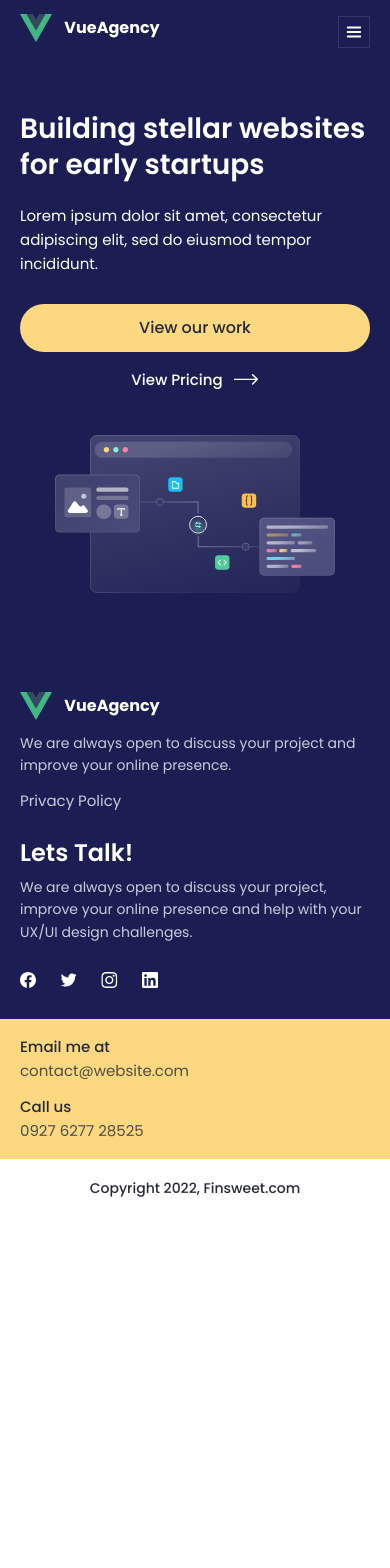
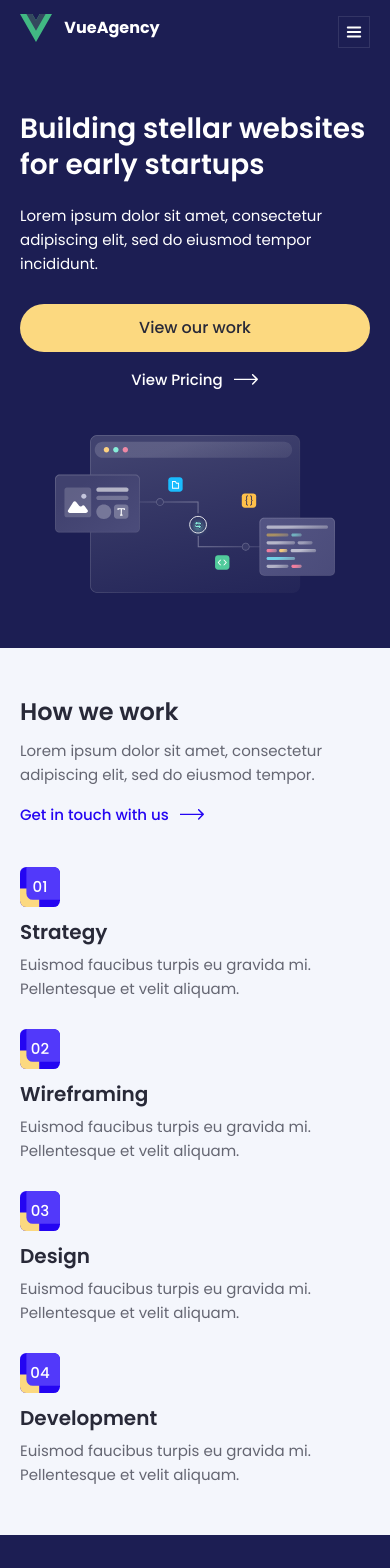
Before and after one commit to danelian/vueagency, a Vue app: page / in a window 390 px wide. Shown: the top 1568 px of the page. Before the commit the page ends 1219 px from the top, so only its background shows below. Built offline with nearby package versions, Linux system fonts and the light colour scheme.

Commit message:
section home-howwework - desktop & adaptation

```diff
--- a/src/assets/main.css
+++ b/src/assets/main.css
@@ -1,4 +1,9 @@
 @import './base.css';
+
+section {
+  padding-top: 128px;
+  padding-bottom: 128px;
+}
 
 .title-h1 {
   margin-top: 0;
@@ -21,6 +26,17 @@
 }
 .title-h2:not(:last-child) {
   margin-bottom: 16px;
+}
+.title-h5 {
+  margin-top: 0;
+  margin-bottom: 0;
+  font-size: 32px;
+  font-weight: 600;
+  line-height: 1.3;
+  color: var(--dark-blue-color);
+}
+.title-h5:not(:last-child) {
+  margin-bottom: 8px;
 }
 
 .row-buttons {
@@ -72,6 +88,10 @@
 }
 
 @media screen and (max-width: 1024px) {
+  section {
+    padding-top: 80px;
+    padding-bottom: 80px;
+  }
   .title-h1 {
     font-size: 40px;
   }
@@ -83,6 +103,9 @@
   }
   .title-h2:not(:last-child) {
     margin-bottom: 12px;
+  }
+  .title-h5 {
+    font-size: 24px;
   }
   .row-buttons {
     margin-top: 36px;
@@ -104,11 +127,18 @@
 }
 
 @media screen and (max-width: 576px) {
+  section {
+    padding-top: 48px;
+    padding-bottom: 48px;
+  }
   .title-h1 {
     font-size: 28px;
   }
   .title-h2 {
     font-size: 24px;
+  }
+  .title-h5 {
+    font-size: 20px;
   }
   .row-buttons {
     margin-top: 28px;
--- /dev/null
+++ b/src/components/blocks/HomeHowWeWork.vue
@@ -0,0 +1,170 @@
+<script></script>
+
+<template>
+  <section class="home-howwework">
+    <div class="container">
+      <div class="home-howwework__container">
+        <div class="home-howwework__left">
+          <div class="heading">
+            <h2 class="title-h2">How we work</h2>
+            <p>Lorem ipsum dolor sit amet, consectetur adipiscing elit, sed do eiusmod tempor.</p>
+            <RouterLink to="/contact-us" class="link-witharrow">Get in touch with us<svg width="26" height="13" viewBox="0 0 26 13" fill="none" xmlns="http://www.w3.org/2000/svg"><path fill-rule="evenodd" clip-rule="evenodd" d="M20.1587 1.21301L24.787 5.84135C25.071 6.12537 25.071 6.58585 24.787 6.86987L20.1587 11.4982C19.8746 11.7822 19.4141 11.7822 19.1301 11.4982C18.8461 11.2142 18.8461 10.7537 19.1301 10.4697L22.5169 7.08288H1V5.62834H22.5169L19.1301 2.24153C18.8461 1.95751 18.8461 1.49703 19.1301 1.21301C19.4141 0.928996 19.8746 0.928996 20.1587 1.21301Z" fill="currentColor"/></svg></RouterLink>
+          </div>
+        </div>
+        <div class="home-howwework__right">
+          <div class="points__list">
+            <div class="point-item">
+              <div class="point-item__icon">01</div>
+              <h3 class="title-h5">Strategy</h3>
+              <p>Euismod faucibus turpis eu gravida mi. Pellentesque et velit aliquam.</p>
+            </div>
+            <div class="point-item">
+              <div class="point-item__icon">02</div>
+              <h3 class="title-h5">Wireframing</h3>
+              <p>Euismod faucibus turpis eu gravida mi. Pellentesque et velit aliquam.</p>
+            </div>
+            <div class="point-item">
+              <div class="point-item__icon">03</div>
+              <h3 class="title-h5">Design</h3>
+              <p>Euismod faucibus turpis eu gravida mi. Pellentesque et velit aliquam.</p>
+            </div>
+            <div class="point-item">
+              <div class="point-item__icon">04</div>
+              <h3 class="title-h5">Development</h3>
+              <p>Euismod faucibus turpis eu gravida mi. Pellentesque et velit aliquam.</p>
+            </div>
+          </div>
+        </div>
+      </div>
+    </div>
+  </section>
+</template>
+
+<style lang="scss" scoped>
+.home-howwework {
+  background-color: var(--grey-color);
+  &__container {
+    display: flex;
+    align-items: flex-start;
+    justify-content: space-between;
+    width: 100%;
+  }
+  &__left {
+    width: calc(41.5% - 16px);
+    .heading {
+      p {
+        max-width: 400px;
+      }
+      .link-witharrow {
+        margin-top: 20px;
+        color: var(--royal-blue-color);
+        &:hover {
+          color: var(--tint-blue-color);
+        }
+      }
+    }
+  }
+  &__right {
+    width: calc(59.5% - 16px);
+  }
+}
+
+.point {
+  &s__list {
+    display: flex;
+    align-items: flex-start;
+    justify-content: flex-start;
+    flex-wrap: wrap;
+    width: 100%;
+    .point-item {
+      margin-top: 44px;
+      width: calc(50% - 12px);
+      &:nth-child(odd) {
+        margin-right: 24px;
+      }
+      &:nth-child(-n+2) {
+        margin-top: 0;
+      }
+    }
+  }
+  &-item {
+    display: flex;
+    flex-direction: column;
+    align-items: flex-start;
+    justify-content: flex-start;
+    width: 100%;
+    &__icon {
+      position: relative;
+      display: flex;
+      align-items: center;
+      justify-content: center;
+      margin-bottom: 16px;
+      width: 48px;
+      height: 48px;
+      font-size: 18px;
+      font-weight: 500;
+      color: var(--white-color);
+      z-index: 0;
+      &::after {
+        content: '';
+        position: absolute;
+        top: 0;
+        left: 0;
+        width: 48px;
+        height: 48px;
+        background-image: url('/public/icons/point.svg');
+        background-size: contain;
+        z-index: -1;
+      }
+    }
+  }
+}
+
+@media screen and (max-width: 768px) {
+  .home-howwework {
+    &__container {
+      justify-content: flex-start;
+      flex-direction: column;
+    }
+    &__left {
+      width: 100%;
+      margin-bottom: 40px;
+    }
+    &__right {
+      width: 100%;
+    }
+  }
+}
+
+@media screen and (max-width: 576px) {
+  .point {
+  &s__list {
+    .point-item {
+      margin-top: 0;
+      width: 100%;
+      &:nth-child(odd) {
+        margin-right: 0;
+      }
+      &:nth-child(-n+2) {
+        margin-top: 0;
+      }
+      &:not(:last-child) {
+        margin-bottom: 28px;
+      }
+    }
+  }
+  &-item {
+    &__icon {
+      margin-bottom: 12px;
+      width: 40px;
+      height: 40px;
+      font-size: 15px;
+      &::after {
+        width: 40px;
+        height: 40px;
+      }
+    }
+  }
+}
+}
+</style>
--- a/src/pages/Home.vue
+++ b/src/pages/Home.vue
@@ -1,7 +1,9 @@
 <script setup>
 import HomeHero from '../components/blocks/HomeHero.vue'
+import HomeHowWeWork from '../components/blocks/HomeHowWeWork.vue'
 </script>
 
 <template>
   <HomeHero />
+  <HomeHowWeWork />
 </template>
```
Also changed, not shown: public/icons/point.svg (added).
